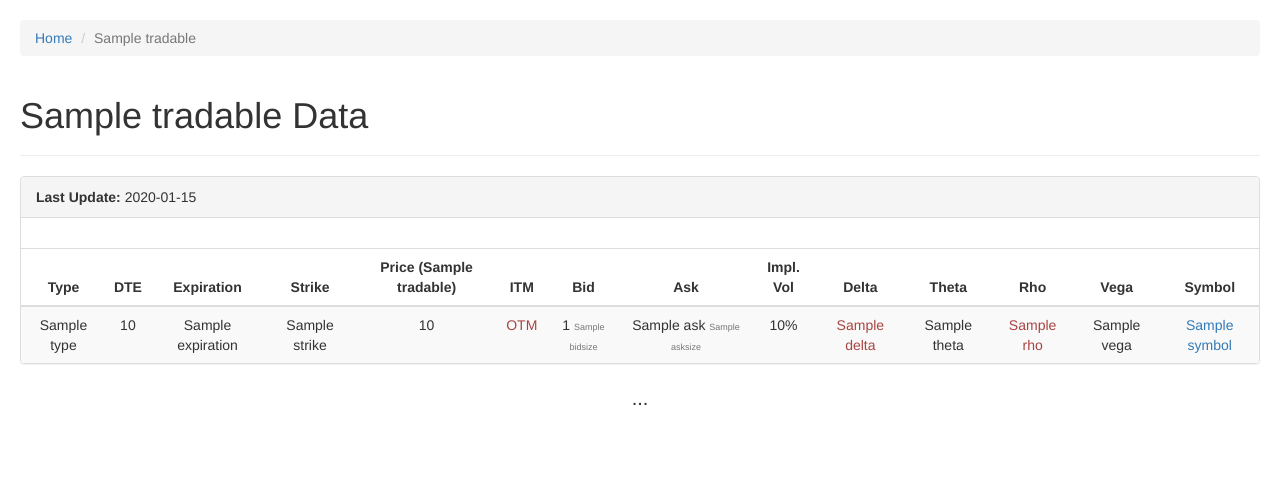
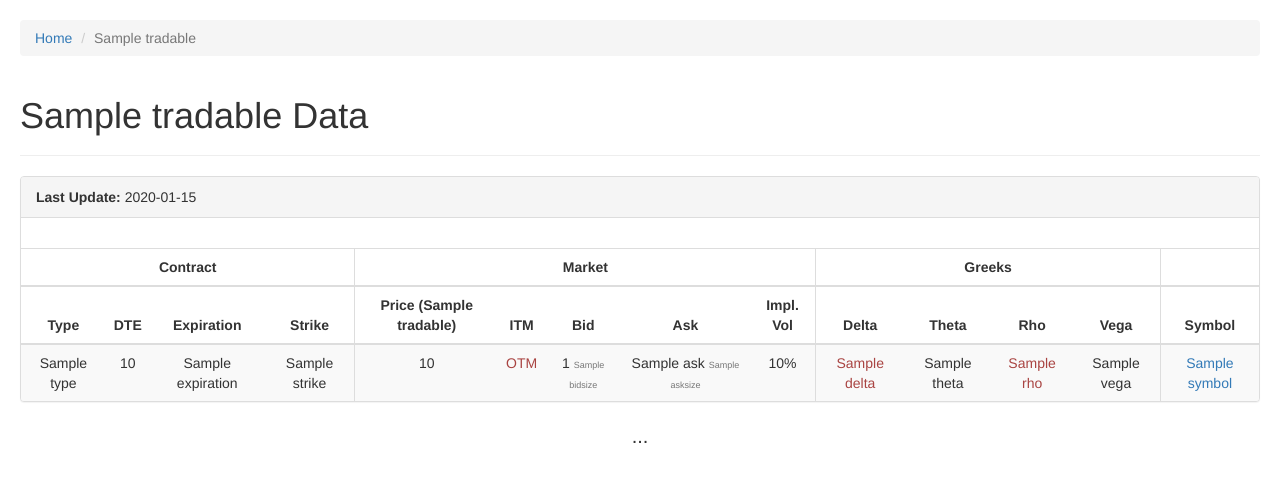
Before and after one commit to djcohen03/tdserver, a Flask app: template static/templates/tradable.html in a window 1280 px wide. Shown: the top 482 px of the page. Run offline with Flask 2, Linux system fonts and the light colour scheme; the template is opened without the code that fills it: most values are stand-ins (such as "Sample title", 1, 10 or a date in 2020); parts of the project's set-up code (start-up, migrations or seed data) failed here and were passed over; some libraries are stand-ins or nearby versions.

Commit message:
Tradable table edits

```diff
--- a/static/css/table.css
+++ b/static/css/table.css
@@ -11,7 +11,12 @@ table.table td, table.table th {
     text-align: center;
 }
 
+/* Subspan: */
 td > span.subspan {
     font-size: 9px;
     color: #777;
 }
+
+/* Border Right, Border Left: */
+th.br, td.br { border-right: 1px solid #ddd; }
+th.bl, td.bl { border-left: 1px solid #ddd; }
--- a/static/templates/tradable.html
+++ b/static/templates/tradable.html
@@ -28,19 +28,25 @@
     <table class="table table-striped table-hover">
         <thead>
             <tr>
+                <th colspan="4" class='br'>Contract</th>
+                <th colspan="5" class='br'>Market</th>
+                <th colspan="4" class='br'>Greeks</th>
+                <th></th>
+            </tr>
+            <tr>
                 <th>Type</th>
                 <th>DTE</th>
                 <th>Expiration</th>
-                <th>Strike</th>
+                <th class='br'>Strike</th>
                 <th>Price ({{ tradable.name }})</th>
                 <th>ITM</th>
                 <th>Bid</th>
                 <th>Ask</th>
-                <th>Impl. Vol</th>
+                <th class='br'>Impl. Vol</th>
                 <th>Delta</th>
                 <th>Theta</th>
                 <th>Rho</th>
-                <th>Vega</th>
+                <th class='br'>Vega</th>
                 <th>Symbol</th>
             </tr>
         </thead>
@@ -50,16 +56,16 @@
                 <td class='type-{{ item.option.type | lower }}'>{{ item.option.type }}</td>
                 <td>{{ item.dte }}</td>
                 <td>{{ item.option.expiration }}</td>
-                <td>{{ item.option.strike }}</td>
+                <td class='br'>{{ item.option.strike }}</td>
                 <td>{{ item.underlying | round(2) }}</td>
                 <td class="{% if item.itm %}text-success{% else %}text-danger{% endif %}">{% if item.itm %}ITM{% else %}OTM{% endif %}</td>
                 <td>{{ item.bid }} <span class='subspan'>{{ item.bidsize }}</span> </td>
                 <td>{{ item.ask }} <span class='subspan'>{{ item.asksize }}</span> </td>
-                <td>{{ item.volatility | round(1) }}%</td>
+                <td class='br'>{{ item.volatility | round(1) }}%</td>
                 <td class="{% if item.delta >= 0 %}text-success{% else %}text-danger{% endif %}">{{ item.delta }}</td>
                 <td>{{ item.theta }}</td>
                 <td class="{% if item.rho >= 0 %}text-success{% else %}text-danger{% endif %}">{{ item.rho }}</td>
-                <td>{{ item.vega }}</td>
+                <td class='br'>{{ item.vega }}</td>
                 <td><a href="/tradable/option/{{ item.id }}">{{ item.option.symbol }}</a></td>
             </tr>
             {% endfor %}
```
